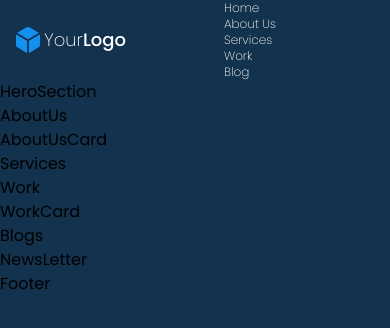
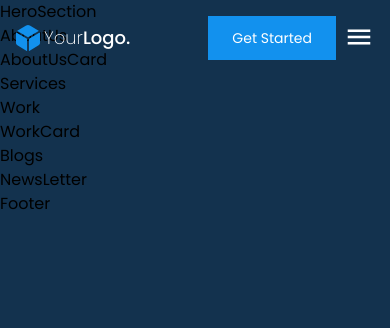
Before and after one commit to moiz-rasheed/business-site, a React (Vite) app: page / in a window 390 px wide. Shown: the top 328 px of the page. Built offline with nearby package versions, Linux system fonts and the light colour scheme.

Commit message:
Header UI and responsiveness complete

```diff
--- /dev/null
+++ b/src/components/Button.jsx
@@ -0,0 +1,11 @@
+import React from "react";
+
+function Button() {
+  return (
+    <button className="bg-[#1291ee] hover:bg-[#0f83d7] duration-200 px-6 py-3 text-sm text-white">
+      Get Started
+    </button>
+  );
+}
+
+export default Button;
--- a/src/components/Header/Header.jsx
+++ b/src/components/Header/Header.jsx
@@ -1,7 +1,9 @@
-import React from "react";
-import { Logo, Container } from "../index";
+import React, { useState } from "react";
+import { Logo, Container, Button } from "../index";
 
 function Header() {
+  const [open, setOpen] = useState(false);
+
   const navItems = [
     {
       name: "Home",
@@ -21,21 +23,38 @@ function Header() {
   ];
 
   return (
-    <div>
+    <header className="fixed w-full top-0 right-0 z-[1000] bg-transparent">
       <Container>
-        <div className="flex items-center justify-between">
+        <div className="flex items-center justify-between py-4">
           <Logo />
-          <ul className="md:flex gap-6 text-xs text-white">
+          <ul
+            className={`md:flex gap-6 text-sm md:bg-transparent md:w-auto md:static md:px-0 absolute top-[100%] w-44 bg-white px-1 rounded-sm ${
+              open ? "right-[2%] duration-500" : "right-[-100%]"
+            }`}
+          >
             {navItems.map((item) => (
-              <li key={item.name}>
-                <p className="font-extralight hover:font-normal">{item.name}</p>
+              <li
+                key={item.name}
+                className="md:bg-transparent md:hover:bg-transparent hover:bg-[#1291ee] rounded-sm md:my-0 my-1 md:p-0 p-2 md:text-white text-black hover:text-white"
+              >
+                <p className="md:font-extralight font-light md:hover:underline underline-offset-4 block cursor-pointer">
+                  {item.name}
+                </p>
               </li>
             ))}
           </ul>
-          <div></div>
+          <div className="flex items-end">
+            <Button />
+            <div
+              onClick={() => setOpen(!open)}
+              className="text-3xl text-white ml-2 cursor-pointer z-[10001] md:hidden"
+            >
+              <ion-icon name={open ? "close-sharp" : "menu-sharp"}></ion-icon>
+            </div>
+          </div>
         </div>
       </Container>
-    </div>
+    </header>
   );
 }
 
--- a/src/components/Logo.jsx
+++ b/src/components/Logo.jsx
@@ -3,10 +3,10 @@ import LogoSvg from "../assets/Logo.svg";
 
 function Logo() {
   return (
-    <div className="flex items-center text-white">
+    <div className="flex items-center text-white cursor-pointer">
       <img src={LogoSvg} alt="Logo" className="w-6" />
       <p className="ml-1 text-lg font-extralight">
-        Your<span className="font-medium">Logo</span>
+        Your<span className="font-medium">Logo.</span>
       </p>
     </div>
   );
--- a/src/components/index.js
+++ b/src/components/index.js
@@ -10,6 +10,7 @@ import Blogs from "./Blogs/Blogs";
 import NewsLetter from "./NewsLetterSection/NewsLetter";
 import Footer from "./Footer/Footer";
 import Container from "./Container";
+import Button from "./Button";
 
 export {
   Header,
@@ -24,4 +25,5 @@ export {
   NewsLetter,
   Footer,
   Container,
+  Button,
 };
```
